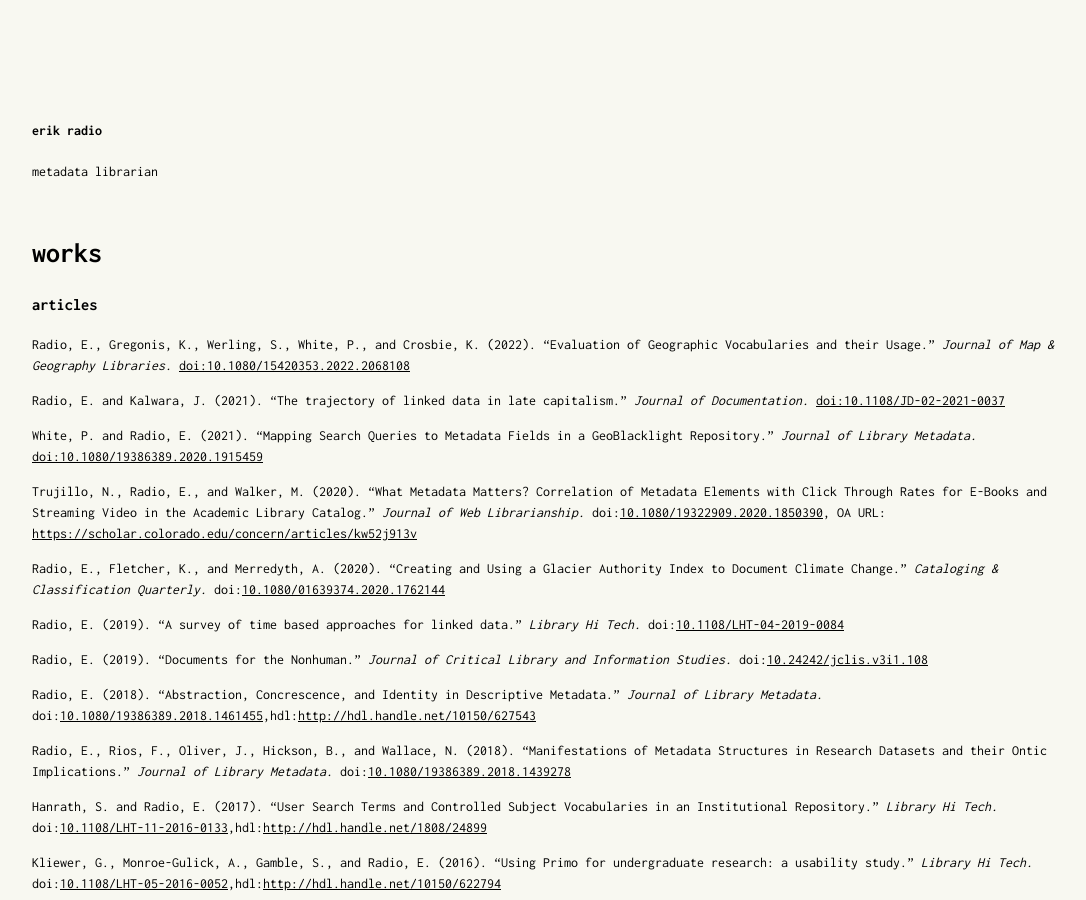
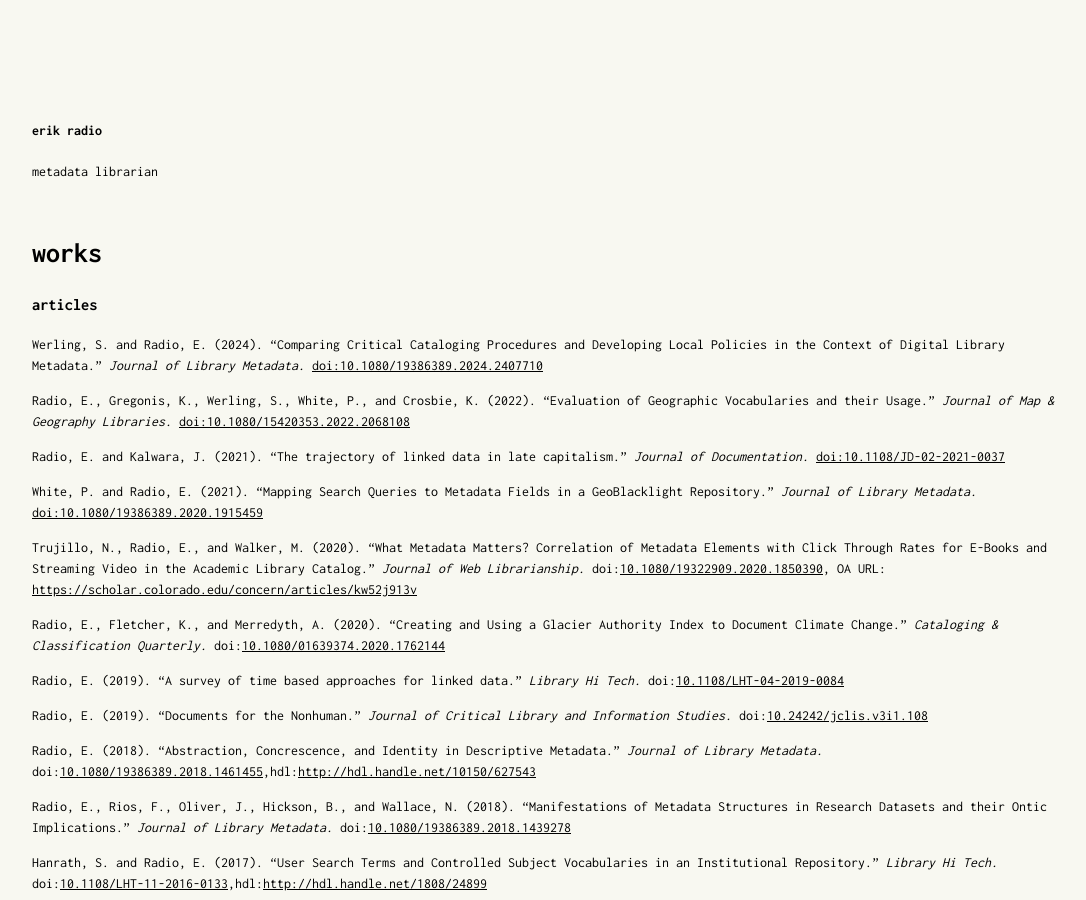
Before and after one commit to erikradio/erikradio.github.io, a Jekyll site: the page built from works.md, in a window 1280 px wide and 900 px high. Shown: the whole window, without its empty margins (88-1174 px from the left). Built offline with Jekyll 4.4.1, drawn with Linux system fonts in a browser that asks for light colours.

Commit message:
Update works.md

```diff
--- a/works.md
+++ b/works.md
@@ -6,6 +6,8 @@ title: works
 # works
 
 ### articles
+
+Werling, S. and Radio, E. (2024). "Comparing Critical Cataloging Procedures and Developing Local Policies in the Context of Digital Library Metadata." _Journal of Library Metadata._ [doi:10.1080/19386389.2024.2407710](https://doi.org/10.1080/19386389.2024.2407710)
 
 Radio, E., Gregonis, K., Werling, S., White, P., and Crosbie, K. (2022). “Evaluation of Geographic Vocabularies and their Usage.” _Journal of Map & Geography Libraries._ [doi:10.1080/15420353.2022.2068108](https://doi.org/10.1080/15420353.2022.2068108)
 
```
